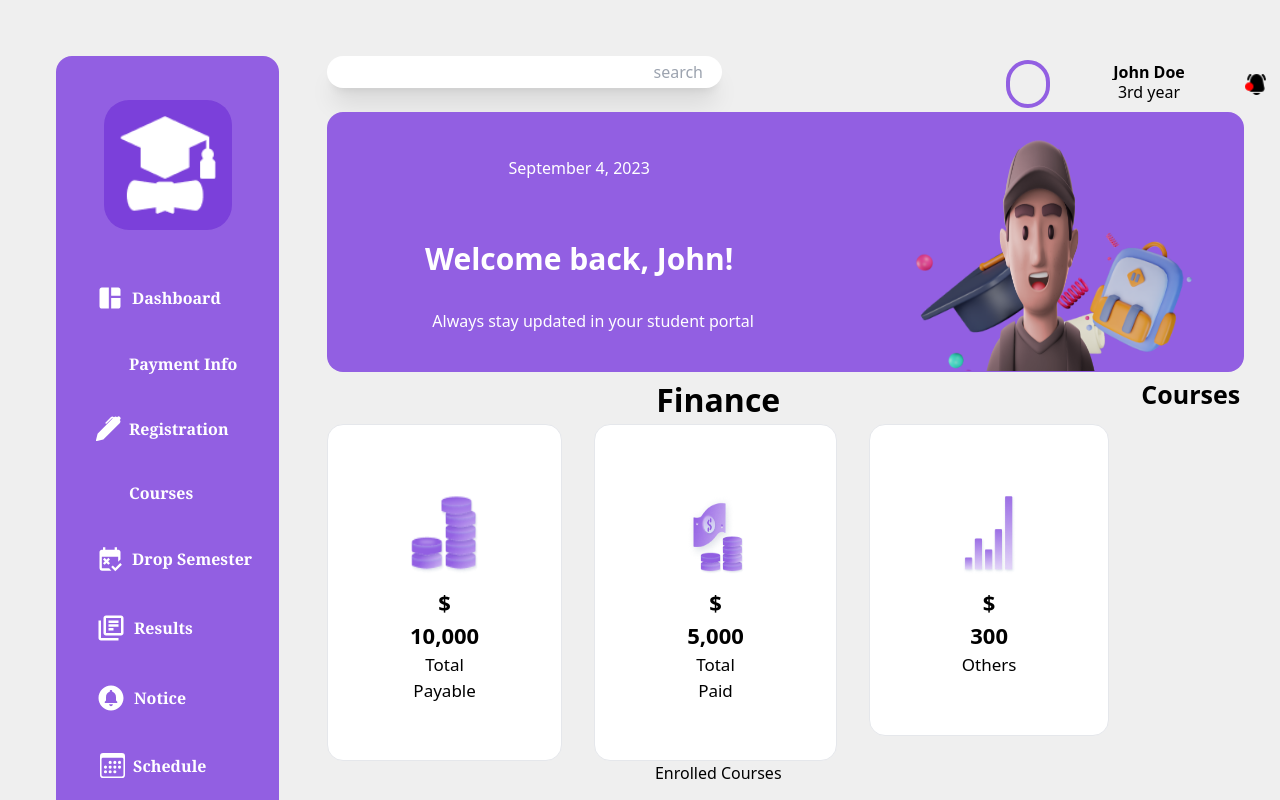
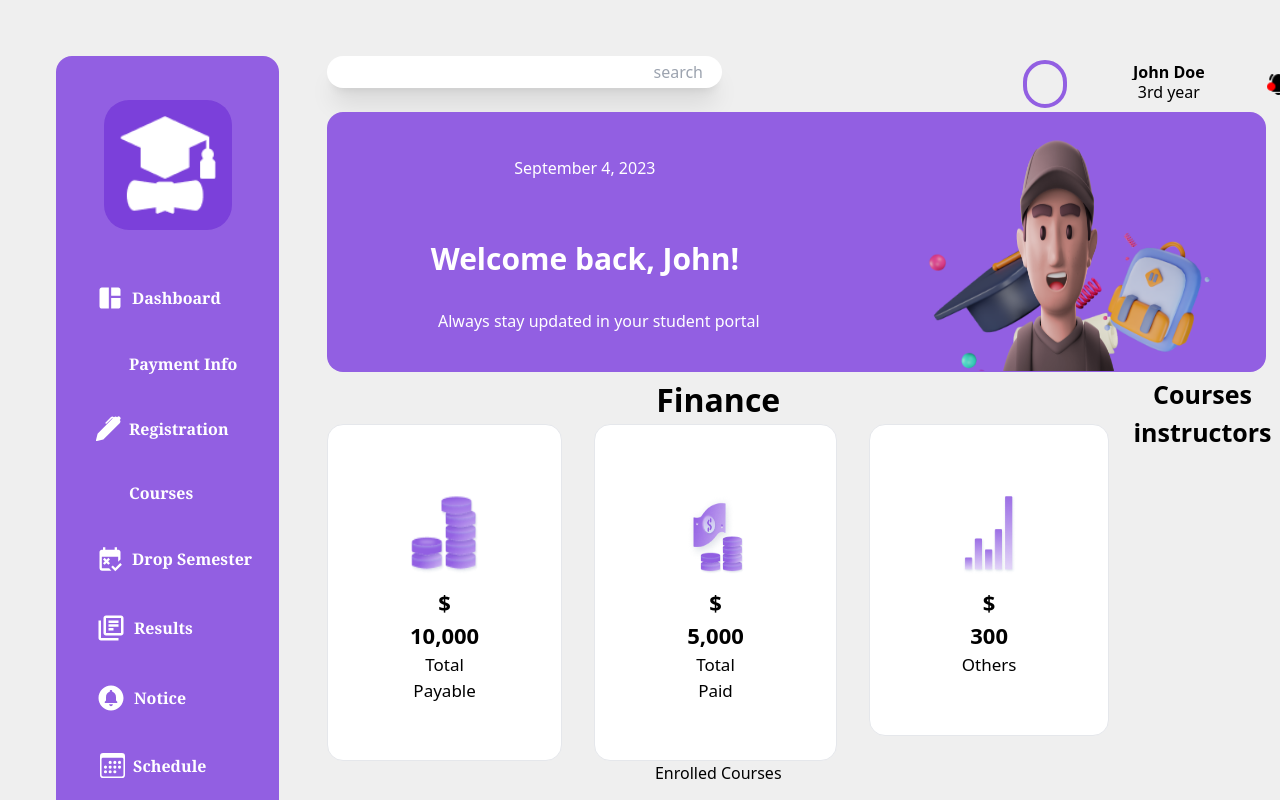
Before and after one commit to Femzy1900/Dashboard, a React (Vite) app: page / in a window 1280 px wide. Shown: the top 800 px of the page. Built offline with nearby package versions, Linux system fonts and the light colour scheme; some icons are missing.

Commit message:
Working on courses

```diff
--- a/src/component/Body/Courses.jsx
+++ b/src/component/Body/Courses.jsx
@@ -3,7 +3,10 @@ import React from 'react'
 const Courses = () => {
   return (
     <div className='flex flex-col'>
-      <h1 className='font-bold text-[25px]'>Courses</h1>
+      <h1 className='font-bold text-[25px]'>Courses instructors</h1>
+      <div className="flex">
+
+      </div>
     </div>
   )
 }
```
